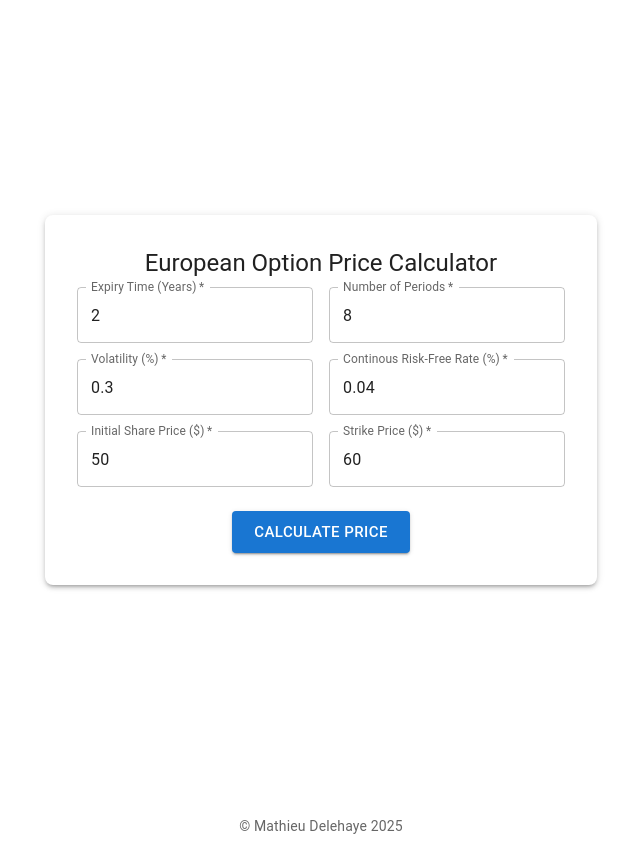
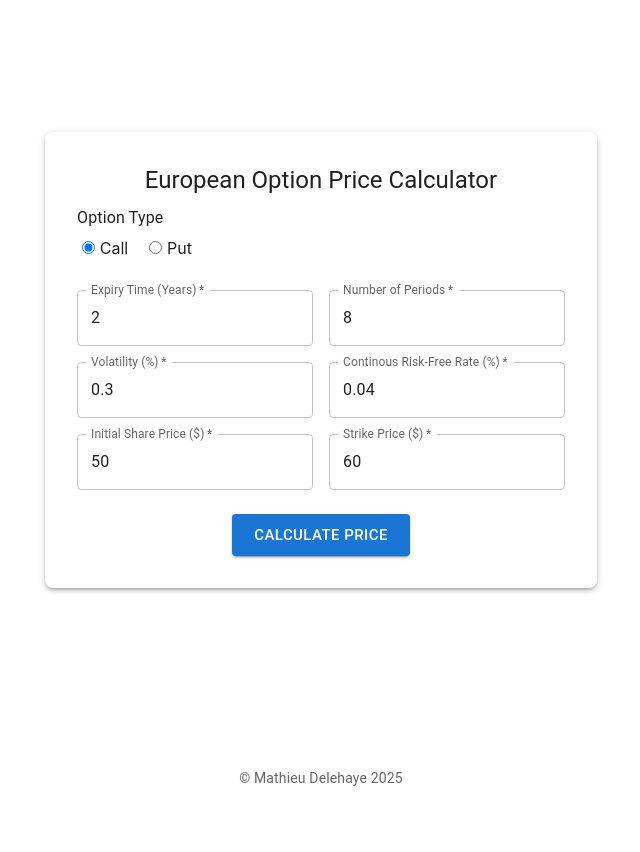
Before and after one commit to mathieudelehaye/FintechModeler, a React (Create React App) app in the folder frontend/: page / in a window 1280 px wide. Shown: the whole page, without its empty margins (319-959 px from the left). After the commit the page ends 828 px from the top, so only its background shows below. Built offline with nearby package versions, Linux system fonts and the light colour scheme.

Commit message:
Radio button added to frontend for European option types
Improved footer position in frontend. Useless backend requests removed.

```diff
--- a/frontend/src/App.js
+++ b/frontend/src/App.js
@@ -6,19 +6,28 @@ import OptionPricingForm from './components/OptionPrice.tsx';
 
 function App() {
   return (
-    <Box sx={{
-      display: "flex",
-      flexDirection: "column",
-      minHeight: "100vh",
-      backgroundColor: "white"
-    }}>
+    <Box
+      sx={{
+        display: 'flex',
+        flexDirection: 'column',
+        minHeight: '100vh',
+        backgroundColor: 'white',
+      }}
+    >
       {/* Main Content */}
-      <Container sx={{ flexGrow: 1 }}>
+      <Container>
         <OptionPricingForm />
       </Container>
 
       {/* Footer */}
-      <Box sx={{ textAlign: "center", py: 2, backgroundColor: "#ffffff" }}>
+      <Box
+        sx={{
+          textAlign: 'center',
+          py: 5,
+          backgroundColor: '#ffffff',
+          mt: 1,
+        }}
+      >
         <Typography variant="body2" color="textSecondary">
           &copy; Mathieu Delehaye 2025
         </Typography>
--- a/frontend/src/components/OptionPrice.tsx
+++ b/frontend/src/components/OptionPrice.tsx
@@ -19,6 +19,7 @@ const fieldLabels: Record<string, string> = {
 
 const OptionPricingForm = () => {
   const [formData, setFormData] = useState({
+    type: "call",
     expiryTime: 2,
     periodNumber: 8,
     volatility: 0.3,
@@ -36,14 +37,25 @@ const OptionPricingForm = () => {
     setFormData({ ...formData, [name]: parseFloat(value) });
   };
 
+   // Specific change handler for the radio buttons
+   const handleTypeChange = (e) => {
+    setFormData(prevData => ({
+      ...prevData,
+      type: e.target.value,
+    }));
+  };
+
   const handleSubmit = async (e) => {
     e.preventDefault();
+
+    console.log(formData);
+
     setLoading(true);
     setError("");
 
     try {
-      // const url = 'https://localhost:7200/api/Options/price';
       const url = 'https://backend20250103203956.azurewebsites.net/api/Options/price'
+
       setOptionData(null);
 
       const response = await fetch(url, {
@@ -70,7 +82,15 @@ const OptionPricingForm = () => {
   };
 
   return (
-    <Box sx={{ backgroundColor: "white", minHeight: "100vh", display: "flex", alignItems: "center", justifyContent: "center" }}>
+    <Box
+      sx={{
+        backgroundColor: 'white',
+        minHeight: '90vh',
+        display: 'flex',
+        alignItems: 'center',
+        justifyContent: 'center',
+      }}
+    >
       <Container maxWidth="sm">
         <Paper elevation={3} sx={{ padding: 4, borderRadius: 2 }}>
           <Typography variant="h5" gutterBottom textAlign="center">
@@ -79,7 +99,41 @@ const OptionPricingForm = () => {
 
           <form onSubmit={handleSubmit}>
             <Grid container spacing={2}>
-              {Object.entries(formData).map(([key, value]) => (
+              {/* Radio Buttons for Type */}
+              <Grid item xs={12} sx={{ marginBottom: 2 }}>
+                <fieldset style={{ border: 'none', padding: 0, margin: 0 }}>
+                  <Typography variant="subtitle1" gutterBottom>
+                    Option Type
+                  </Typography>
+                  <label style={{ marginRight: '1rem' }}>
+                    <input
+                      type="radio"
+                      name="type"
+                      value="call"
+                      checked={formData.type === 'call'}
+                      onChange={handleTypeChange}
+                      style={{ marginRight: '0.3rem' }}
+                    />
+                    Call
+                  </label>
+                  <label>
+                    <input
+                      type="radio"
+                      name="type"
+                      value="put"
+                      checked={formData.type === 'put'}
+                      onChange={handleTypeChange}
+                      style={{ marginRight: '0.3rem' }}
+                    />
+                    Put
+                  </label>
+                </fieldset>
+              </Grid>
+
+              {/* Dynamic TextFields excluding 'type' */}
+              {Object.entries(formData)
+                .filter(([key]) => key !== 'type')
+                .map(([key, value]) => (
                   <Grid item xs={12} sm={6} key={key}>
                     <TextField
                       fullWidth
@@ -90,14 +144,26 @@ const OptionPricingForm = () => {
                       type="number"
                       required
                       variant="outlined"
-                    inputProps={key === "continuousRfRate" || key === "volatility" || key === "expiryTime" ? { step: "0.01" } : {}}
+                      inputProps={
+                        key === 'continuousRfRate' ||
+                        key === 'volatility' ||
+                        key === 'expiryTime'
+                          ? { step: '0.01' }
+                          : {}
+                      }
                     />
                   </Grid>
                 ))}
             </Grid>
 
             <Box textAlign="center" mt={3}>
-              <Button type="submit" variant="contained" color="primary" size="large">
+              <Button
+                type="submit"
+                variant="contained"
+                color="primary"
+                size="large"
+                disabled={loading}
+              >
                 Calculate Price
               </Button>
             </Box>
@@ -116,7 +182,12 @@ const OptionPricingForm = () => {
           )}
 
           {optionData !== null && (
-            <Typography variant="h6" color="primary" textAlign="center" mt={3}>
+            <Typography
+              variant="h6"
+              color="primary"
+              textAlign="center"
+              mt={3}
+            >
               Option Price for {optionData[0].name.toUpperCase()}: <strong>${optionData[0].price.toFixed(2)}</strong>
             </Typography>
           )}
```
Also changed, not shown: 2 other files (tests, documents, lock files or other folders). Lines whose indentation alone changed are shown as unchanged.
